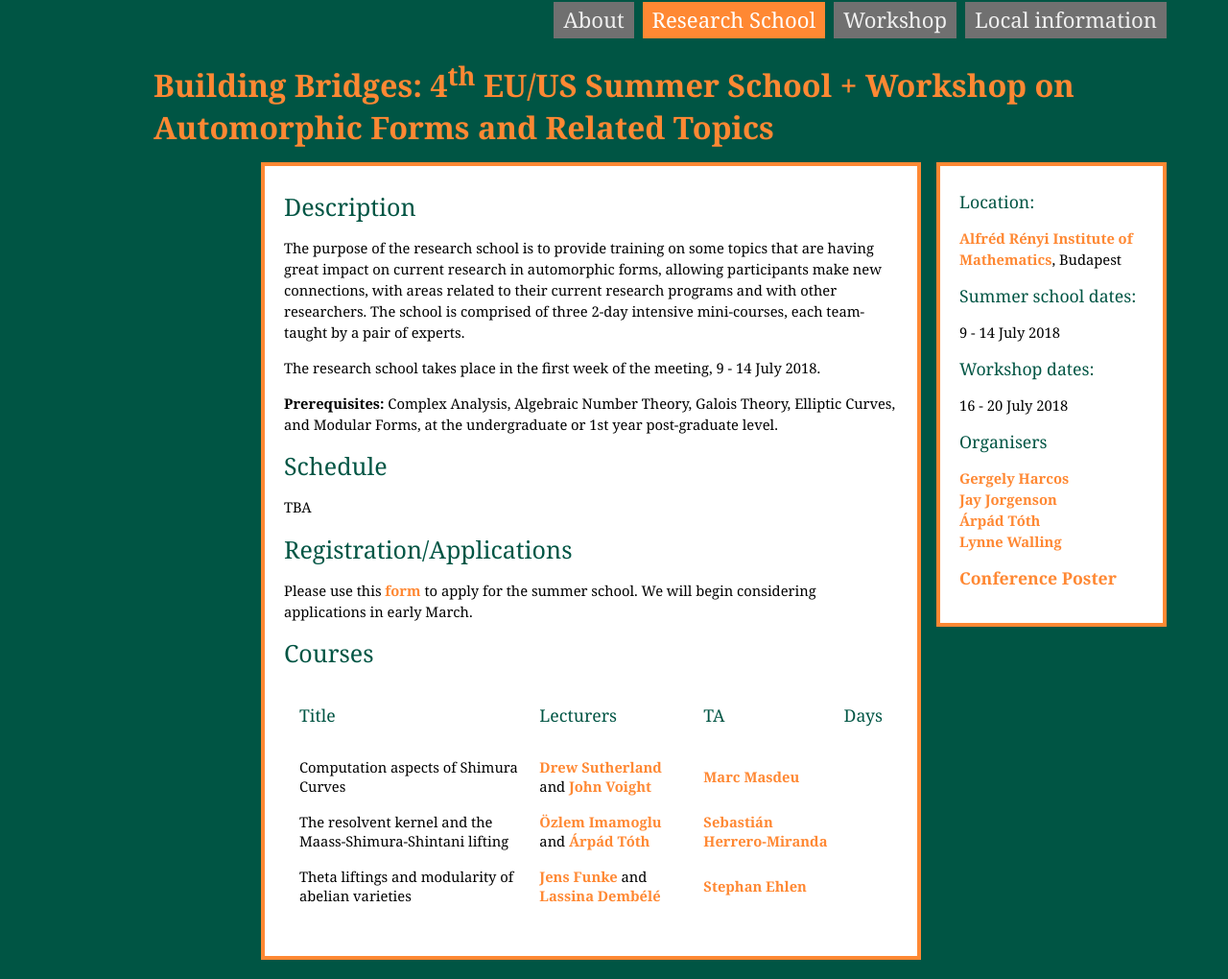
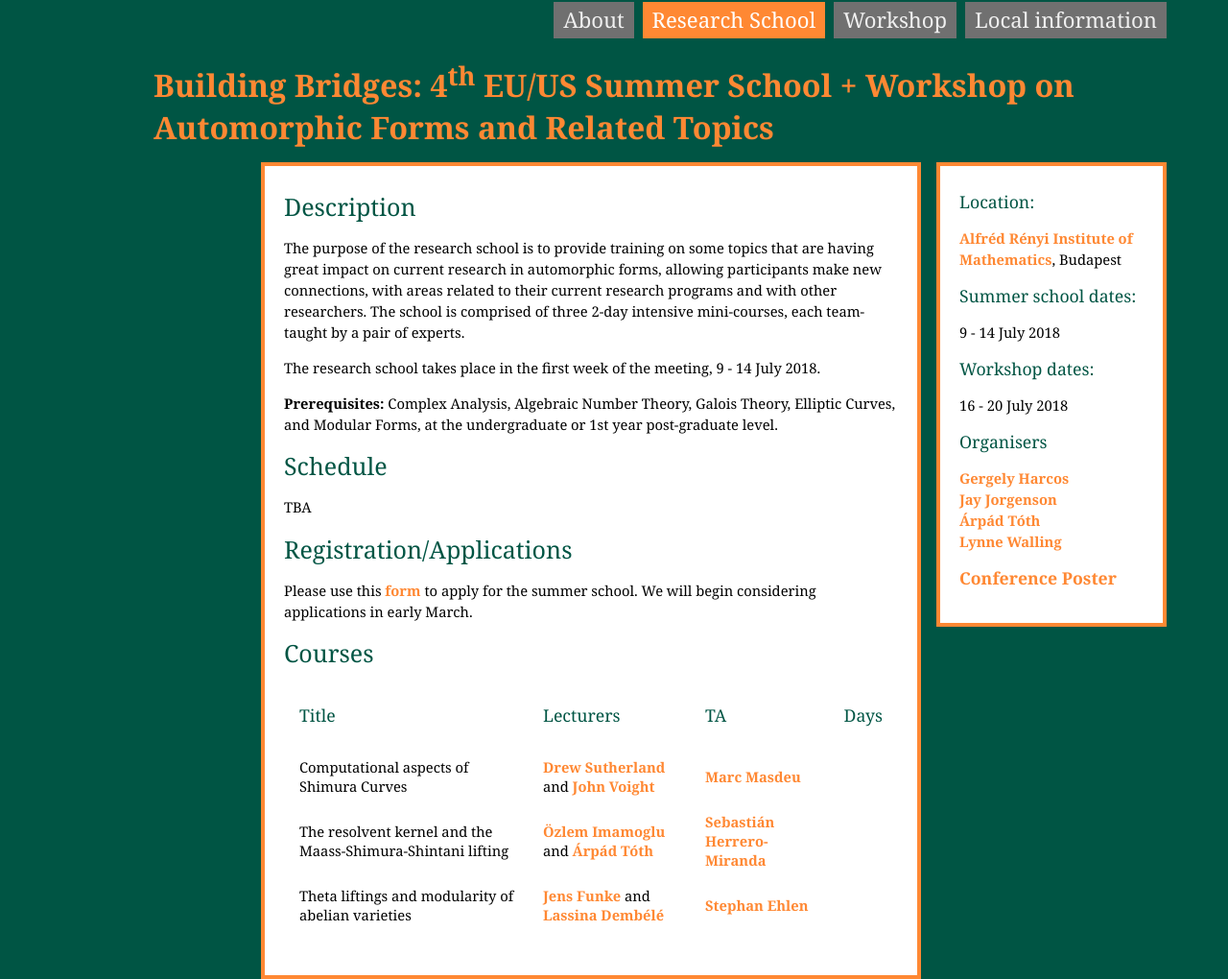
Before and after one commit to afw-eu/afw-eu.github.io, a plain HTML site: page school.html in a window 1280 px wide. Shown: the whole page at 96% size. Drawn offline with Linux system fonts and the light colour scheme.

Commit message:
typo fix.

```diff
--- a/school.html
+++ b/school.html
@@ -84,7 +84,7 @@
 	      <td><h4>Days</h4></td>
 	    </tr>
 	    <tr>
-	      <td>Computation aspects of Shimura Curves</td>
+	      <td>Computational aspects of Shimura Curves</td>
 	      <td><a href="https://math.mit.edu/~drew/">Drew Sutherland</a> and <a href="https://math.dartmouth.edu/~jvoight/">John Voight</a></td>
               <td><a href="http://mat.uab.cat/~masdeu/">Marc Masdeu</a></td>
 	      <td></td>
```
